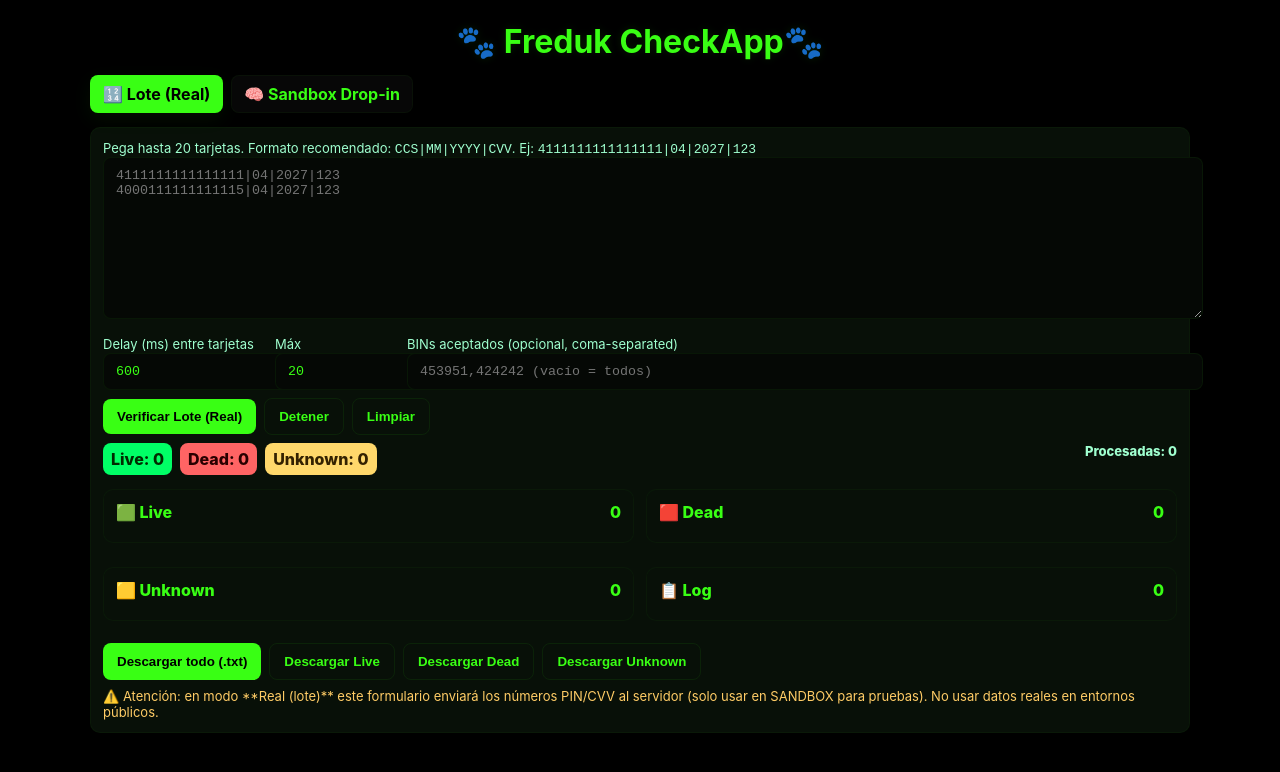
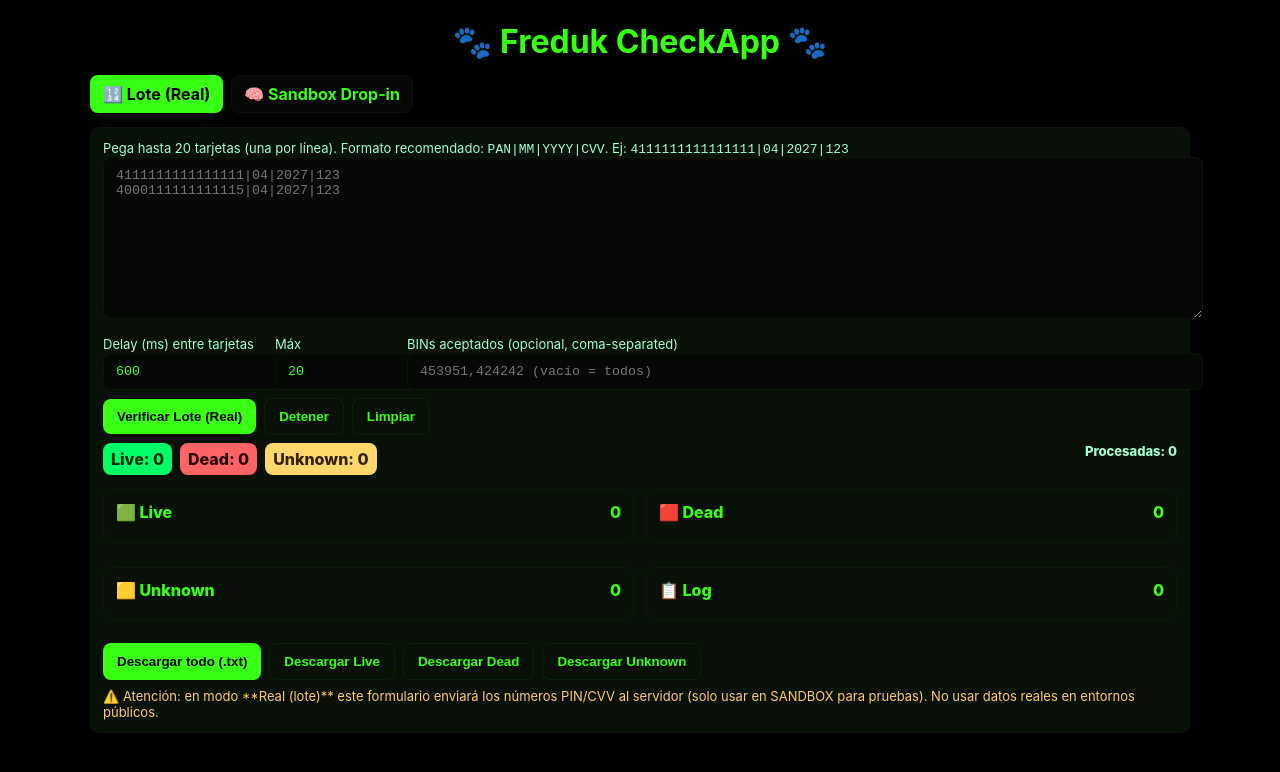
Before and after one commit to Alfredo571/Fredukcheck, a website: page index.html in a window 1280 px wide. Drawn offline with Linux system fonts and the light colour scheme; no server answers.

Commit message:
Update index.html

```diff
--- a/index.html
+++ b/index.html
@@ -50,7 +50,7 @@
 </head>
 <body>
   <div class="container">
-    <h1>🐾 Freduk CheckApp🐾 </h1>
+    <h1>🐾 Freduk CheckApp 🐾 </h1>
 
     <div class="tabs">
       <div id="tabLote" class="tab active">🔢 Lote (Real)</div>
@@ -59,7 +59,7 @@
 
     <!-- LOTE PANEL -->
     <div id="lotePanel" class="panel">
-      <div class="small">Pega hasta 20 tarjetas. Formato recomendado: <code>CCS|MM|YYYY|CVV</code>. Ej: <code>4111111111111111|04|2027|123</code></div>
+      <div class="small">Pega hasta 20 tarjetas (una por línea). Formato recomendado: <code>PAN|MM|YYYY|CVV</code>. Ej: <code>4111111111111111|04|2027|123</code></div>
       <textarea id="cardsArea" placeholder="4111111111111111|04|2027|123
 4000111111111115|04|2027|123"></textarea>
 
```
